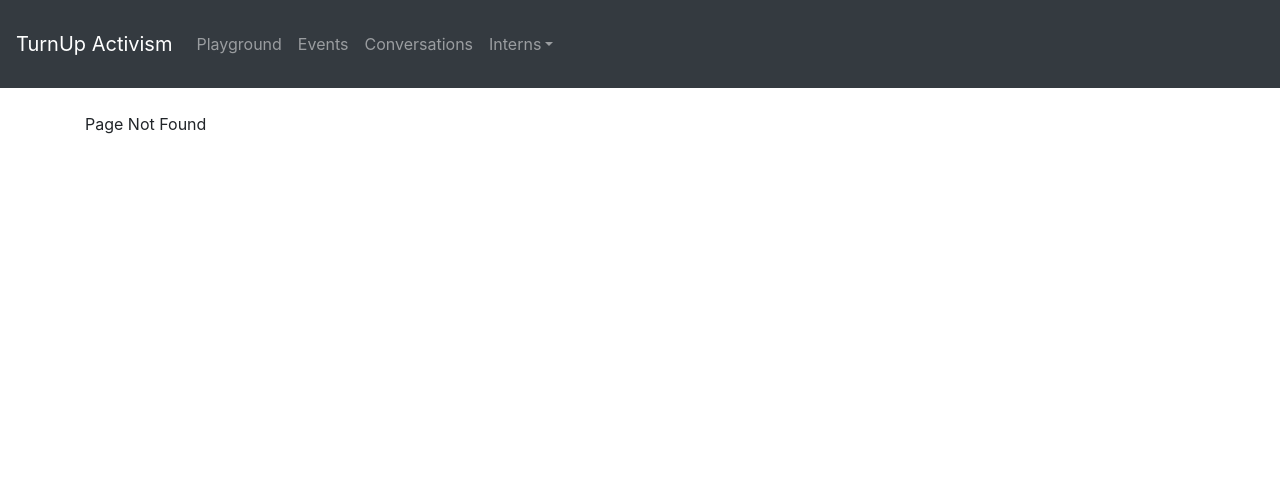
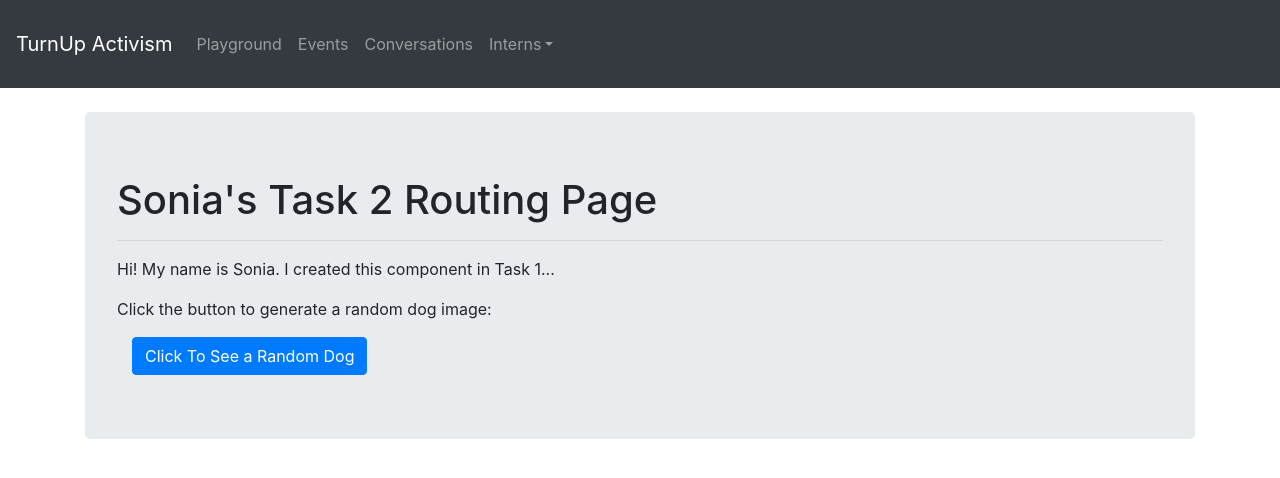
Before and after one commit to tmalik8/ReactPlayground, a React (Create React App) app: page /interns/soniaPage in a window 1280 px wide. Before the commit this address had no page. Shown: the top 478 px of the page. Built offline with nearby package versions, Linux system fonts and the light colour scheme.

Commit message:
react task 2

```diff
--- a/src/App.js
+++ b/src/App.js
@@ -14,6 +14,7 @@ import Navigation from "./components/Navigation";
 import Playground from "./components/Playground";
 import PageNotFound from "./components/PageNotFound";
 import ReactTask2 from "./components/interns/ReactTask2";
+import soniaPage from "./components/interns/soniaPage";
 
 const App = () => {
   return (
@@ -23,6 +24,7 @@ const App = () => {
         <Switch>
           <Route path='/' exact component={Playground}/>
           <Route path='/interns/reacttask2' component={ReactTask2}/>
+          <Route path="/interns/soniaPage" component={soniaPage}/>
           <Route component={PageNotFound}/>
         </Switch>
       </Container>
--- a/src/components/ImgButton.js
+++ b/src/components/ImgButton.js
@@ -28,6 +28,7 @@ function ImgButton() {
           <Button onClick={changeImg}>
               Click To See a Random Dog
           </Button>
+          <br/>
           <img id="dogImg" hidden src={imgSrc} alt="dog" />
       </Container>
   );
--- a/src/components/Navigation.js
+++ b/src/components/Navigation.js
@@ -17,6 +17,7 @@ const Navigation = () => {
           <Link className="nav-link" to='/conversations'>Conversations</Link>
           <NavDropdown title="Interns" id="basic-nav-dropdown">
             <Link className="dropdown-item" to='/interns/reacttask2'>React Task 2</Link>
+            <Link className="dropdown-item" to="/interns/soniaPage">Sonia's Page</Link>
           </NavDropdown>
         </Nav>
       </Navbar.Collapse>
--- /dev/null
+++ b/src/components/interns/soniaPage.js
@@ -0,0 +1,17 @@
+import React from 'react';
+import ImgButton from '../ImgButton';
+import {Jumbotron} from "react-bootstrap";
+
+function soniaPage() {
+  return (
+      <Jumbotron>
+          <h1>Sonia's Task 2 Routing Page</h1>
+          <hr/>
+          <p>Hi! My name is Sonia. I created this component in Task 1...</p>
+          <p>Click the button to generate a random dog image:</p>
+          <ImgButton></ImgButton>
+      </Jumbotron>
+  );
+}
+
+export default soniaPage;
```
